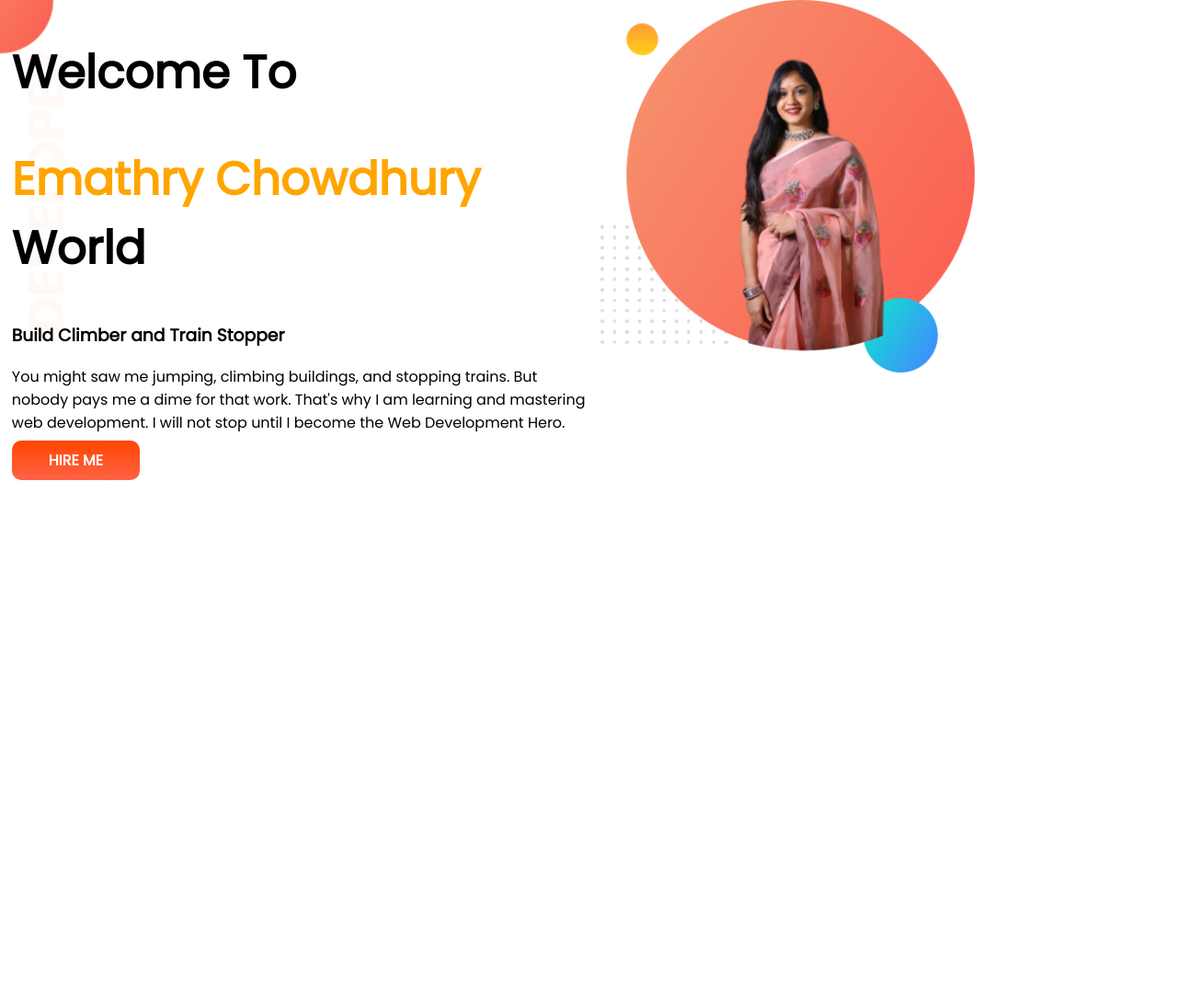
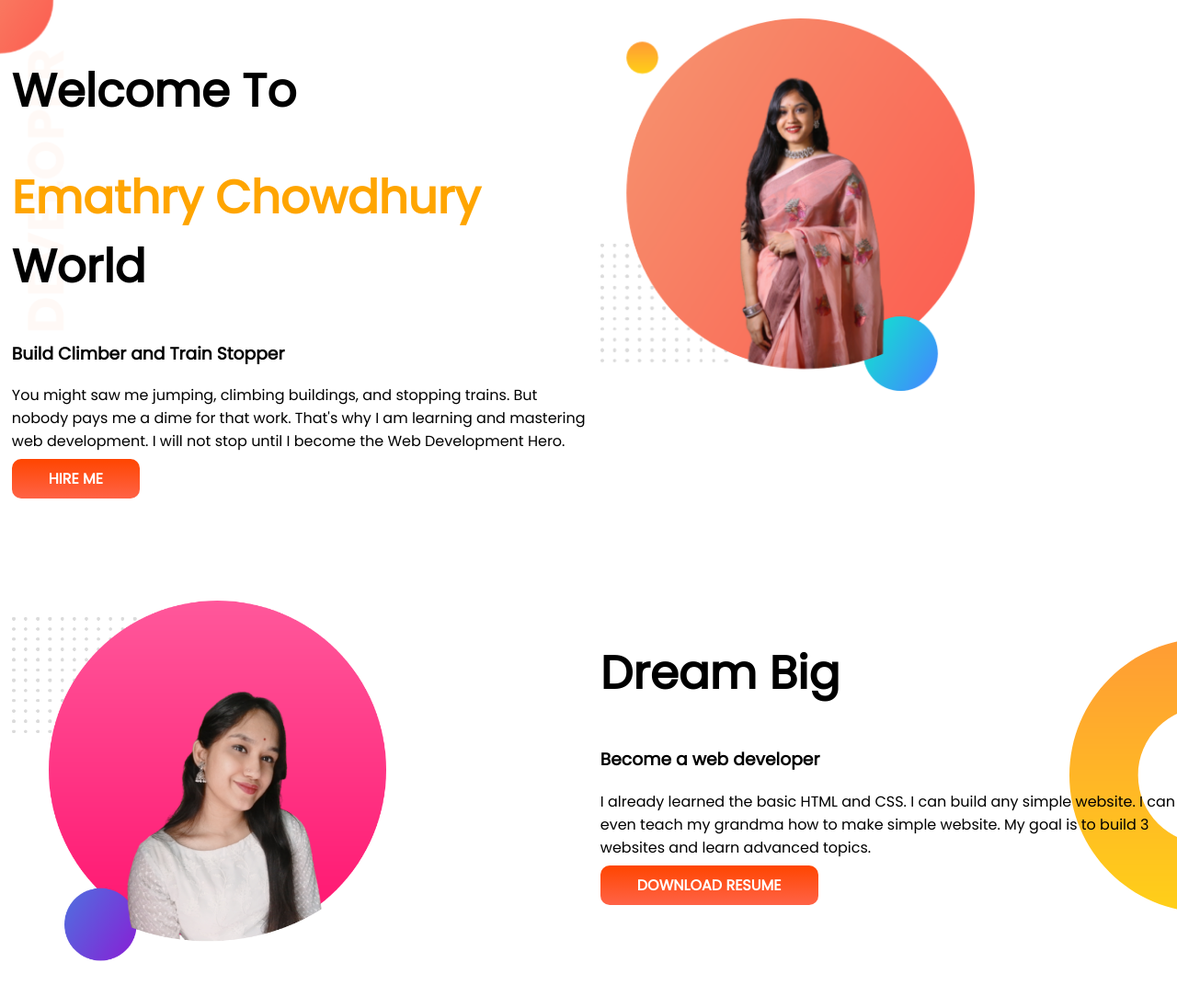
Before and after one commit to emathrychowdhury/developer-portfolio, a plain HTML site: page index.html in a window 1280 px wide. Shown: the whole page at 92% size. Before the commit the page ends 800 px from the top, so only its background shows below. Drawn offline with Linux system fonts and the light colour scheme.

Commit message:
dream added

```diff
--- a/index.html
+++ b/index.html
@@ -24,12 +24,27 @@
                 That's why I am learning and mastering web development. I will not stop until I become the Web
                 Development
                 Hero.</p>
-            <a class="link-button" href="https://github.com/ProgrammingHero1/developer-portfolio">HIRE ME</a>
+            <a class="link-button" target="_blank" href="https://github.com/ProgrammingHero1/developer-portfolio">HIRE
+                ME</a>
         </div>
         <div class="half-width">
             <img src="images/my1.png" alt="">
         </div>
     </section>
+
+    <section class="dream-big">
+        <div class="half-width">
+            <img src="images/my2.png" alt="">
+        </div>
+        <div class="half-width">
+            <h1>Dream Big</h1>
+            <h3>Become a web developer</h3>
+            <p>I already learned the basic HTML and CSS. I can build any simple website. I can even teach my grandma how
+                to make simple website. My goal is to build 3 websites and learn advanced topics.</p>
+            <a class="link-button" href="https://github.com/ProgrammingHero1/developer-portfolio"
+                target="_blank">DOWNLOAD RESUME</a>
+        </div>
+    </section>
 </body>
 
 </html>
--- a/style.css
+++ b/style.css
@@ -13,11 +13,13 @@ h1 {
 
 section {
     display: flex;
+    margin-bottom: 100px;
 }
 
 .half-width {
     width: 50%;
     padding-left: 1%;
+    margin-top: 20px;
 }
 
 .half-width img {
@@ -37,3 +39,9 @@ section {
     background-image: url(images/top-banner.png);
     background-repeat: no-repeat;
 }
+
+.dream-big {
+    background-image: url(images/dream-bg.png);
+    background-repeat: no-repeat;
+    background-position: right;
+}
```
